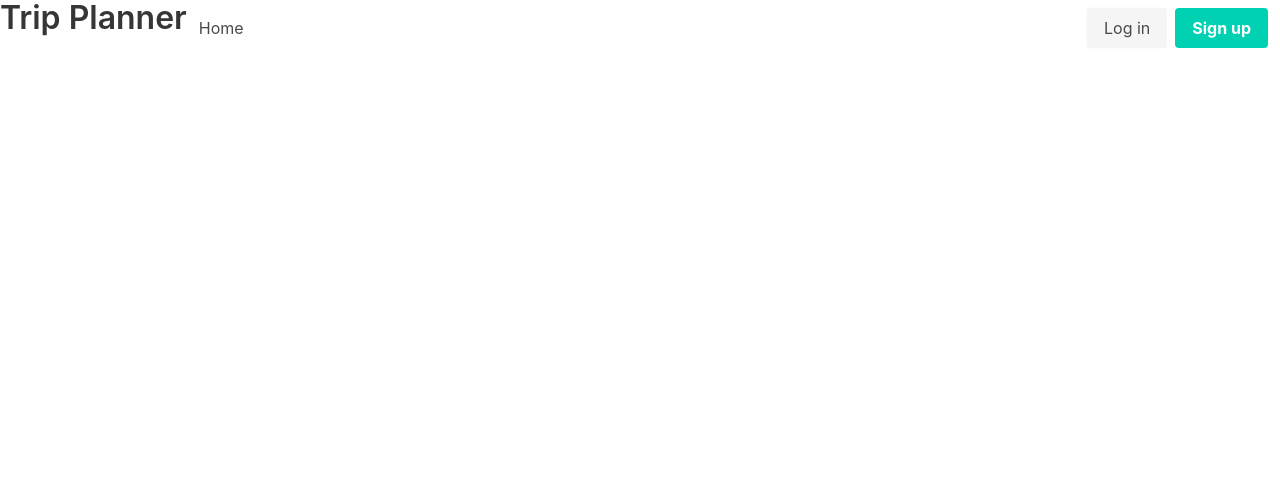
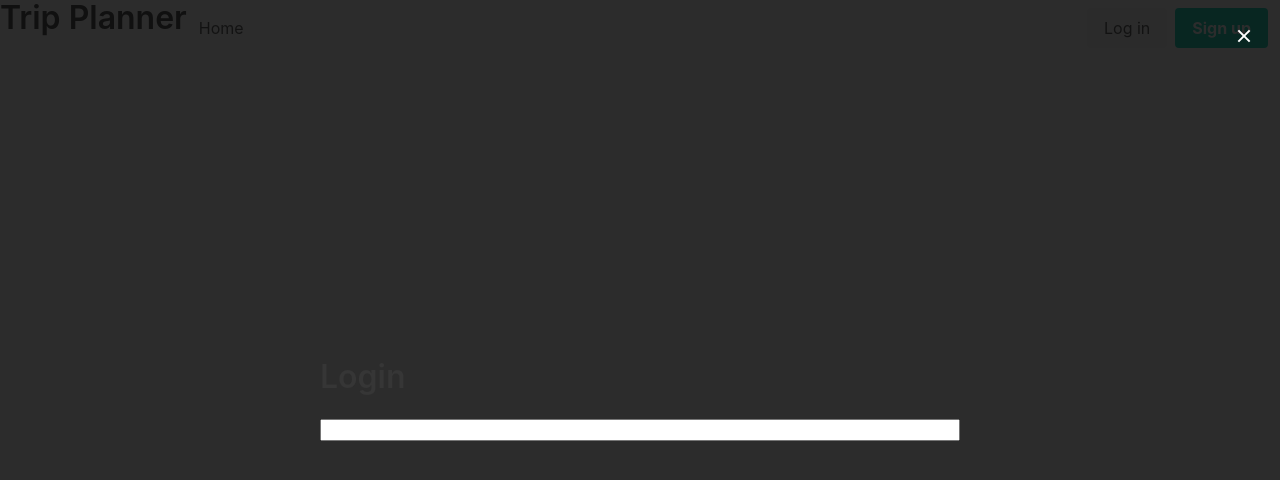
Before and after one commit to hill1635/trip-planner, a React (Create React App) app in the folder client/: page / in a window 1280 px wide. Both pictures are taken after a click on the button "Log in". Shown: the top 480 px of the page. Built offline with nearby package versions, Linux system fonts and the light colour scheme.

Commit message:
Fixed setState to include all classes.  Original state set to all classes except is-active.  State prop added to LoginBox className so it changes dynamically when LoginBtn is clicked.

```diff
--- a/client/src/components/LoginBox/index.js
+++ b/client/src/components/LoginBox/index.js
@@ -1,10 +1,11 @@
 import React from "react";
 
 function LoginBox(props) {
+
     return (
-        <div className="modal loginModal">
+        <div className={props.state}>
         <div className="modal-background"></div>
-        <div className="modal-content">
+        <div className="modal-card">
           <h1 className="title">Login</h1>
           <input type="text"></input>
         </div>
--- a/client/src/components/LoginBtn/index.js
+++ b/client/src/components/LoginBtn/index.js
@@ -2,11 +2,11 @@ import React, { useEffect, useState } from "react";
 import LoginBox from "../LoginBox";
 
 function LoginBtn() {
-  const [state, setState] = useState();
+  const [state, setState] = useState("modal loginModal");
   useEffect(() => {
     var login = document.querySelector(".login");
     login.addEventListener("click", () => {
-      setState("is-active");
+      setState("modal loginModal is-active");
     });
   });
 
```
